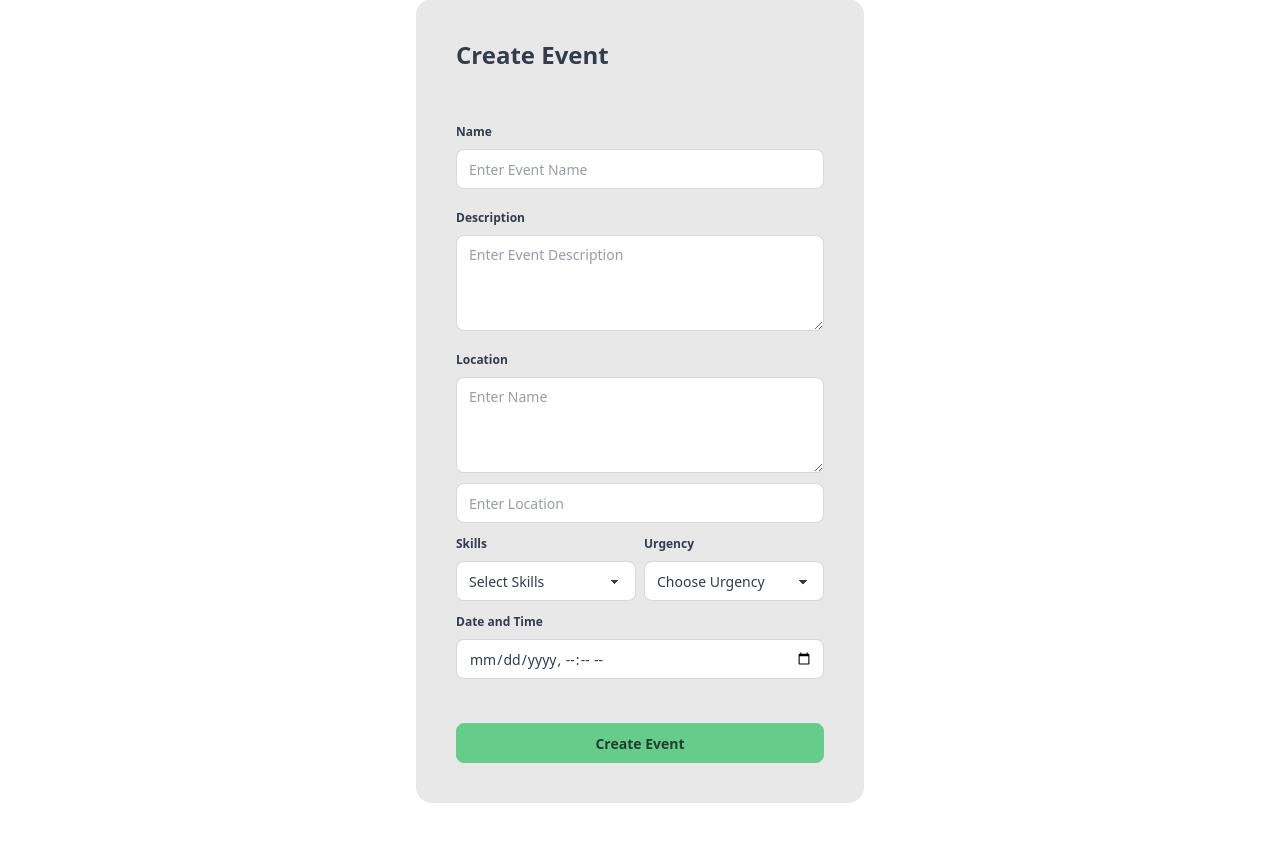
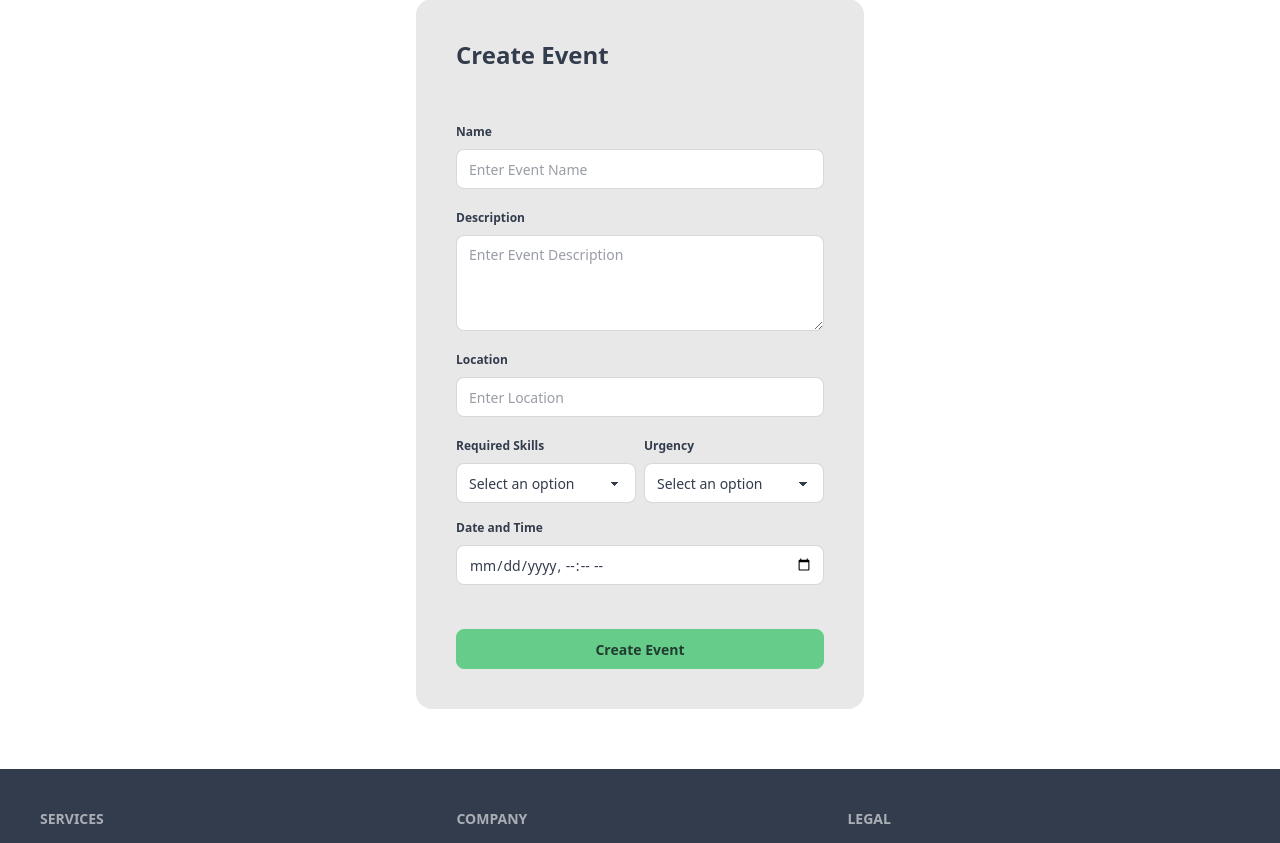
Before and after one commit to alesss-b/kindred-causes, a Django app: page /event_management/new/ in a window 1280 px wide. Shown: the part 133-976 px from the top of the page. Run offline with Django 5.2, Linux system fonts and the light colour scheme; data comes from the database, SQL or seed files in the repository; both versions use the stored data as it was after the commit; data that the repository does not hold is empty; style sheets or scripts are compiled from the project's sources.

Commit message:
continue work on event management form

```diff
--- a/kindred_causes/main/forms.py
+++ b/kindred_causes/main/forms.py
@@ -1,6 +1,6 @@
 from django import forms
 from .widgets import TailwindDateInput, TailwindEmailInput, TailwindInput, TailwindSelect, TailwindTextarea, TailwindRating
-from .models import EventReview, Event
+from .models import EventReview, Event, Skill
 
 
 class EventReviewForm(forms.ModelForm):
@@ -57,30 +57,43 @@
     )
 
     location = forms.CharField(
-        widget=TailwindTextarea(
+        widget=TailwindInput(
             attrs={
-            "placeholder": "Enter Name",
+            "placeholder": "Enter Location",
+            "type": "text",
+            "class": "input w-full",
+            "required": True,
         })
     )
 
     urgency = forms.ModelChoiceField(
         queryset=Event.objects.all(),
         label="Urgency",
-        empty_label=None,
+        empty_label="Select Urgency level",
         widget=TailwindSelect(
             attrs={
-                "placeholder": "Choose Urgency level of this events",
+                "class": "fieldset-legend",
             }
         )
     )
 
     required_skills = forms.ModelChoiceField(
-        queryset=Event.objects.all(),
+        queryset=Skill.objects.all(),
         label="Skills",
-        empty_label=None,
+        empty_label="Select required skills",
         widget=TailwindSelect(
             attrs={
-                "placeholder": "Choose required skills for this event",
+                "class": "fieldset w-1/2",
             }
         )
     )
+
+    data = forms.DateTimeField(
+        widget=TailwindDateInput(
+            attrs={
+                "class": "input w-full",
+                "type": "datetime-local",
+                'required': True,
+            }
+        )
+    )
--- a/kindred_causes/main/templates/event_management.html
+++ b/kindred_causes/main/templates/event_management.html
@@ -28,46 +28,15 @@
 
 <fieldset class="fieldset w-full">
     {{form.location}}
-    <input type="text" class="input w-full" placeholder="Enter Location" required/>
 </fieldset>
 
 <div class="flex flex-row gap-2 w-full">
     <fieldset class="fieldset w-1/2">
-        <legend class="fieldset-legend">Skills</legend>
-        <details class="dropdown w-full">
-            <summary class="select">Select Skills</summary>
-            <ul class="menu dropdown-content bg-base-100 rounded-box z-1 w-52 p-2 shadow-sm">
-                <li>
-                    <label class="fieldset-label">
-                        <input type="checkbox" checked="checked" class="checkbox" />
-                        Juggling
-                    </label>
-                </li>
-                <li>
-                    <label class="fieldset-label">
-                        <input type="checkbox" checked="checked" class="checkbox" />
-                        Culinary
-                    </label>
-                </li>
-                <li>
-                    <label class="fieldset-label">
-                        <input type="checkbox" checked="checked" class="checkbox" />
-                        Empathy
-                    </label>
-                </li>
-            </ul>
-        </details>
+        {{form.required_skills}}
     </fieldset>
 
-
     <fieldset class="fieldset w-1/2">
-        <legend class="fieldset-legend">Urgency</legend>
-        <select class="select w-full">
-            <option disabled selected>Choose Urgency</option>
-            <option>High</option>
-            <option>Medium</option>
-            <option>Low</option>
-        </select>
+        {{form.urgency}}
     </fieldset>
 </div>
 
```
Also changed, not shown: kindred_causes/db.sqlite3.
